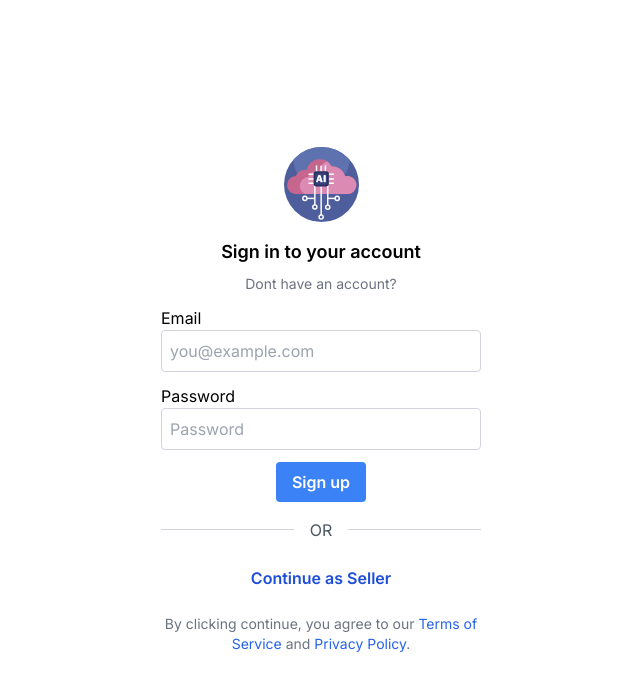
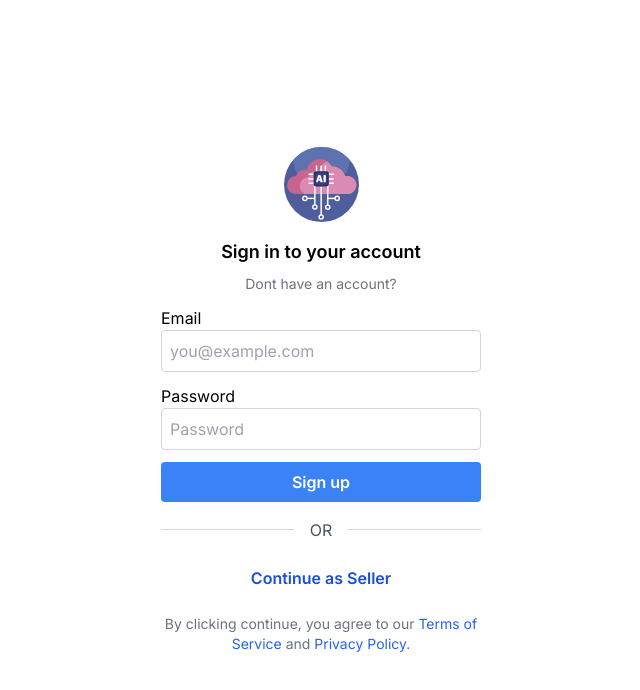
Before and after one commit to abraxas93/dashboard-ui-app, a Next.js app: page / in a window 1280 px wide. Shown: the top 690 px of the page, without its empty margins (319-959 px from the left). Built offline with nearby package versions, Linux system fonts and the light colour scheme.

Commit message:
style: replaced plain html button with Button component

```diff
--- a/app/page.tsx
+++ b/app/page.tsx
@@ -2,6 +2,7 @@ import cn from 'classnames';
 import Image from "next/image";
 import { Text } from "@/components/Text/Text";
 import { Input } from '@/components/Input';
+import { Button } from '@/components/Button';
 
 export default function Home() {
   return (
@@ -23,9 +24,9 @@ export default function Home() {
           <Input label="Password" placeholder="Password" />
         </div>
         <div className="flex flex-col items-center space-y-4">
-          <button className="bg-blue-500 text-white font-semibold py-2 px-4 rounded hover:bg-blue-600 focus:outline-none focus:ring-2 focus:ring-blue-500 focus:ring-opacity-50">
+          <Button variant="filled" fullWidth>
             Sign up
-          </button>
+          </Button>
           <div className="flex items-center my-4 w-full">
             <div className="bg-gray-300 h-px flex-grow"></div>
             <span className="flex-shrink mx-4 text-gray-600">OR</span>
--- a/components/Button/Button.tsx
+++ b/components/Button/Button.tsx
@@ -13,21 +13,21 @@ export type ButtonColor = 'normal' | 'success' | 'error';
 export type ButtonSize = 'm' | 'l' | 'xl';
 
 const varianStyles: Record<ButtonVariant, string> = {
-  filled: 'bg-primary text-white',
+  filled: 'font-semibold py-2 px-4 rounded hover:bg-blue-600 focus:outline-none focus:ring-2 focus:ring-blue-500 focus:ring-opacity-50',
   outline: 'border border-primary text-primary',
   clear: 'text-primary',
 }
 
 const sizeStyles: Record<ButtonSize, string> = {
-  m: "text-base",
-  l: "text-lg",
-  xl: "text-xl",
+  m: 'text-base',
+  l: 'text-lg',
+  xl: 'text-xl',
 }
 
 const colorStyles: Record<ButtonColor, string> = {
-  normal: "bg-white text-black",
-  success: "bg-green-500 text-white",
-  error: "bg-red-500 text-white",
+  normal: 'bg-blue-500 text-white',
+  success: 'bg-green-500 text-white',
+  error: 'bg-red-500 text-white',
 }
 
 interface ButtonProps extends ButtonHTMLAttributes<HTMLButtonElement> {
```
